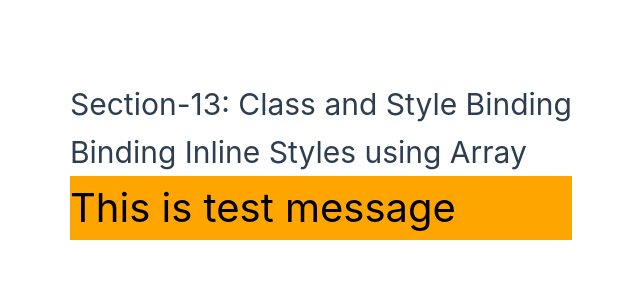
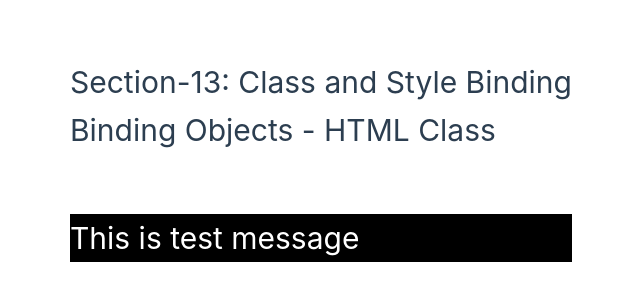
Before and after one commit to cbappi/Vue_JS_1st, a Vue app: page / in a window 1280 px wide. Shown: the part 240-540 px from the top of the page, without its empty margins (68-708 px from the left). Built offline with nearby package versions, Linux system fonts and the light colour scheme.

Commit message:
Binding Objects - HTML Class

```diff
--- a/src/App.vue
+++ b/src/App.vue
@@ -1,11 +1,10 @@
-
 <template>
 
   <h1>{{obj.title1}}</h1><br>
   <h1>{{obj.title2}}</h1><br>
 
 <div class = "static"
-:style = "[isActive, hasError]">
+:class = "{'bg-black':isActive, 'text-danger':hasError}">
   This is test message
 </div>
 
@@ -14,13 +13,32 @@
 <script setup>
 
   import {ref, reactive} from 'vue';
-
+ const isActive = ref(true);
+ const hasError = ref(false);
   let obj = reactive({
         title1: "Section-13: Class and Style Binding",
-        title2: "Binding Inline Styles using Array",
+        title2: "Binding Objects - HTML Class",
 
       })
+</script>
 
-  const isActive = ref('font-size: 40px');
-  const hasError = ref('color: black;background-color:orange');
-</script>
+<style>
+.bg-black{
+
+  background-color: black;
+  font-size: 30px;
+  color:white;
+
+}
+
+.text-danger{
+  background-color: black;
+  color:red;
+  font-size:30px;
+  font-style: italic;
+}
+
+.static{
+  margin-top:60px;
+}
+</style>
```
